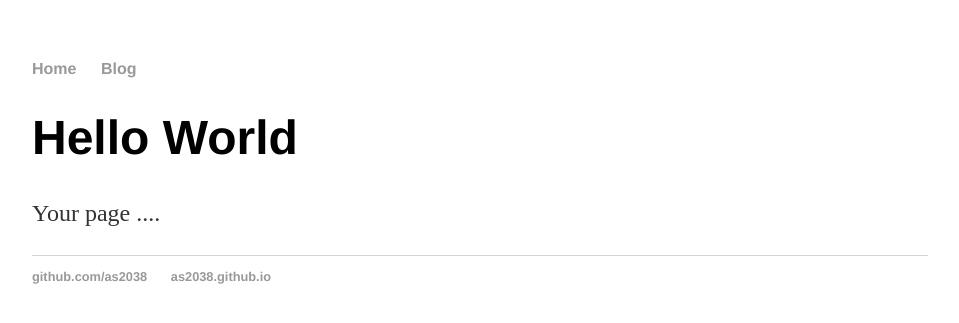
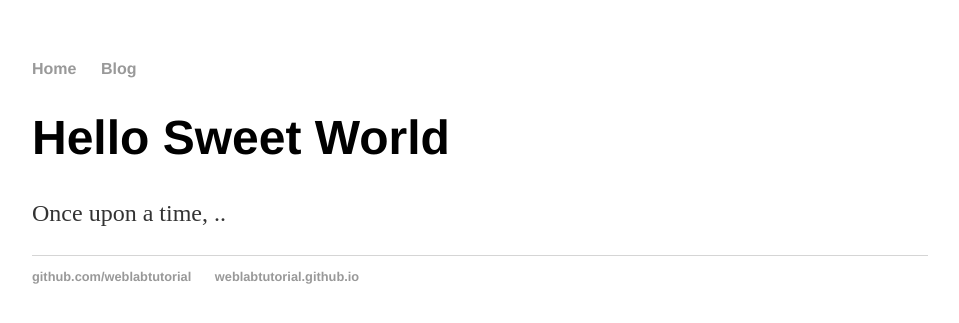
Before and after one commit to as2038/as2038.github.io, a Jekyll site: the page built from index.html, in a window 1280 px wide. Shown: the top 323 px of the page, without its empty margins (160-1119 px from the left). Built offline with Jekyll 4.4.1, drawn with Linux system fonts in a browser that asks for light colours.

Commit message:
Update index.html

```diff
--- a/index.html
+++ b/index.html
@@ -1,25 +1,8 @@
-<!DOCTYPE html>
-<html>
-  <head>
-    <title>Web Programming</title>
-    <link rel="stylesheet" type="text/css" href="/css/main.css">
-  </head>
-  <body>
-    <nav>
-    <ul>
-    <li><a href="/">Home</a></li>
-    <li><a href="/blog">Blog</a></li>
-    </ul>
-    </nav>
-    <div class="container">
-    <div class="blurb">
-    <h1>Hello World</h1>
-    <p>Your page ....</p>
-    <footer>
-    <ul>
-    <li><a href="https://github.com/as2038">github.com/as2038</a></li>
-    <li><a href="https://weblabtutorial.github.io">as2038.github.io </a></li>
-    </ul>
-    </footer>
-  </body>
-</html>
+---
+layout: default
+title: Web Programming
+---
+<div class="blurb">
+  <h1>Hello Sweet World</h1>
+  <p>Once upon a time, ..</p>
+</div>
```
